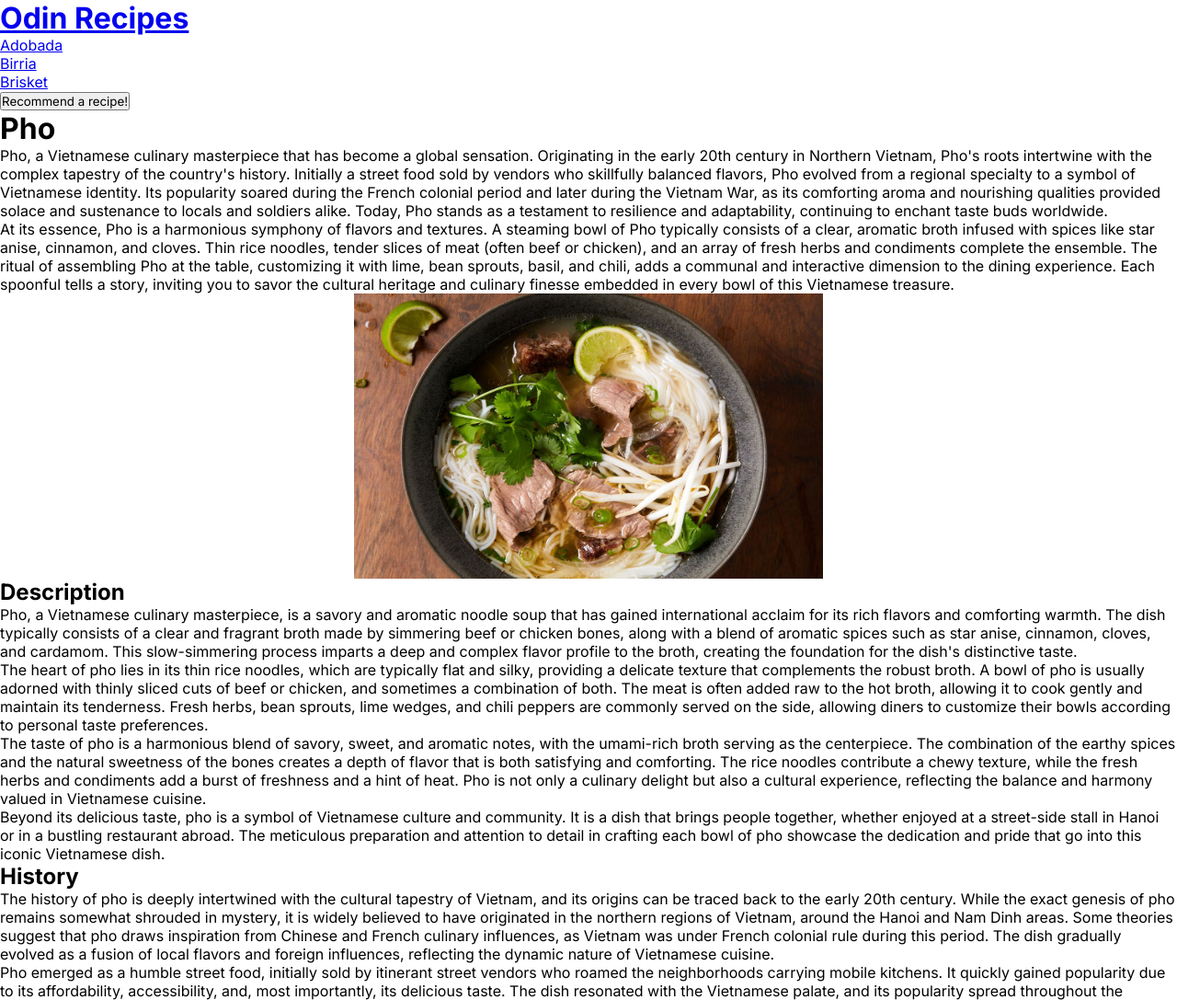
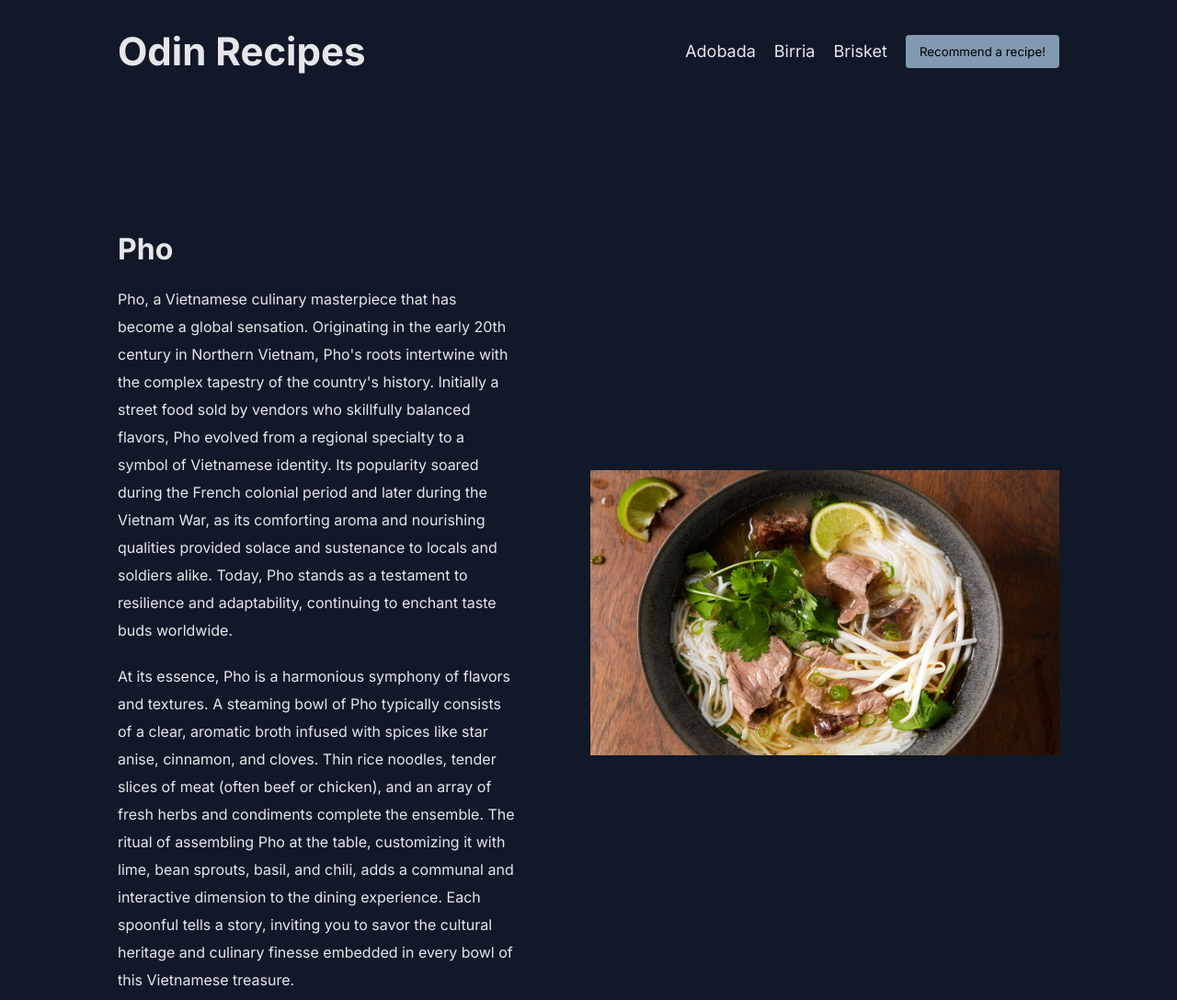
Before and after one commit to ivan-herr/odin-recipes, a plain HTML site: page recipes/pho.html in a window 1280 px wide. Shown: the top 1087 px of the page at 92% size. Drawn offline with Linux system fonts and the light colour scheme.

Commit message:
Edit stylesheet for recipe pages and index

```diff
--- a/styles.css
+++ b/styles.css
@@ -7,11 +7,6 @@
     margin: 0;
     box-sizing: border-box;
     font-family: 'Inter', sans-serif;
-}
-
-.main-header, .sec-header {
-    text-align: center;
-    margin: 20px 0;
 }
 
 .main-header {
@@ -24,27 +19,11 @@
     margin-right: auto;
 }
 
-.para, .list {
-    margin: 0 10%;
-}
-
-.para {
-    padding: 10px 0;
-    line-height: 30px;
-}
-
-.list-item, .mini-list-item {
-    margin: 10px 0;
-}
-
-.mini-list-item {
-    margin-left: 40px;
-}
-
 /* Index */
 
-#index {
-    background-color: #E7E1D4;
+#background {
+    background-color: #111827;
+    color: #E5E7EB;
 }
 
 .recipes-box {
@@ -97,7 +76,79 @@
     transform: translateY(0);
 }
 
-/* Adobada */
+/* Universal Recipe Pages */
+
+.banner, .banner-right {
+    display: flex;
+    align-items: center;
+}
+
+.banner {
+    justify-content: space-between;
+    margin: 30px 10%;
+}
+
+.banner-right, .banner-right ul {
+    gap: 20px;
+}
+
+.banner-right ul {
+    display: flex;
+    list-style: none;
+}
+
+.banner a {
+    text-decoration: none;
+    color: #E5E7EB;
+}
+
+.banner h1 {
+    font-size: 42px;
+}
+
+.banner li {
+    font-size: 18px;
+}
+
+.banner-list a:hover {
+    border-bottom: solid 1px #E5E7EB;
+}
+
+.banner-right button {
+    background-color: #829ab1;
+    color: black;
+    padding: 10px 15px;
+    border: none;
+    border-radius: 4px;
+    cursor: pointer;
+}
+
+.hero {
+    display: flex;
+    align-items: center;
+    margin: 150px 10%;
+    gap: 80px;
+}
+
+.hero h1, .hero p, .page-section h2, .page-section p {
+    margin: 20px 0
+}
+
+.page-section {
+    padding-bottom: 80px;
+}
+
+.hero p, .page-section p, .page-section li {
+    line-height: 30px;
+}
+
+.mini-list-item {
+    margin-left: 40px;
+}
+
+.page-section {
+    margin: 0 10%;
+}
 
 .adobada {
     color: red;
```
